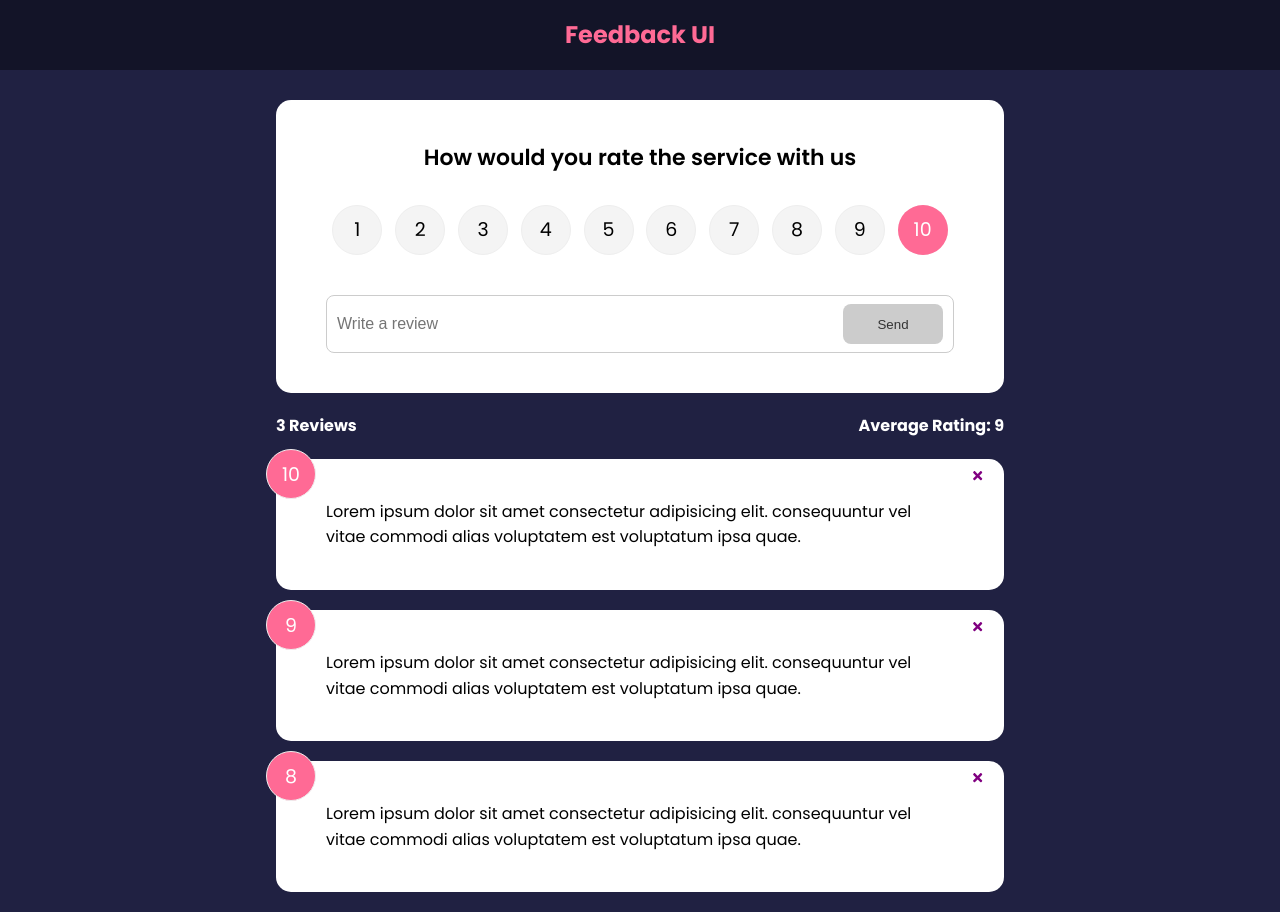
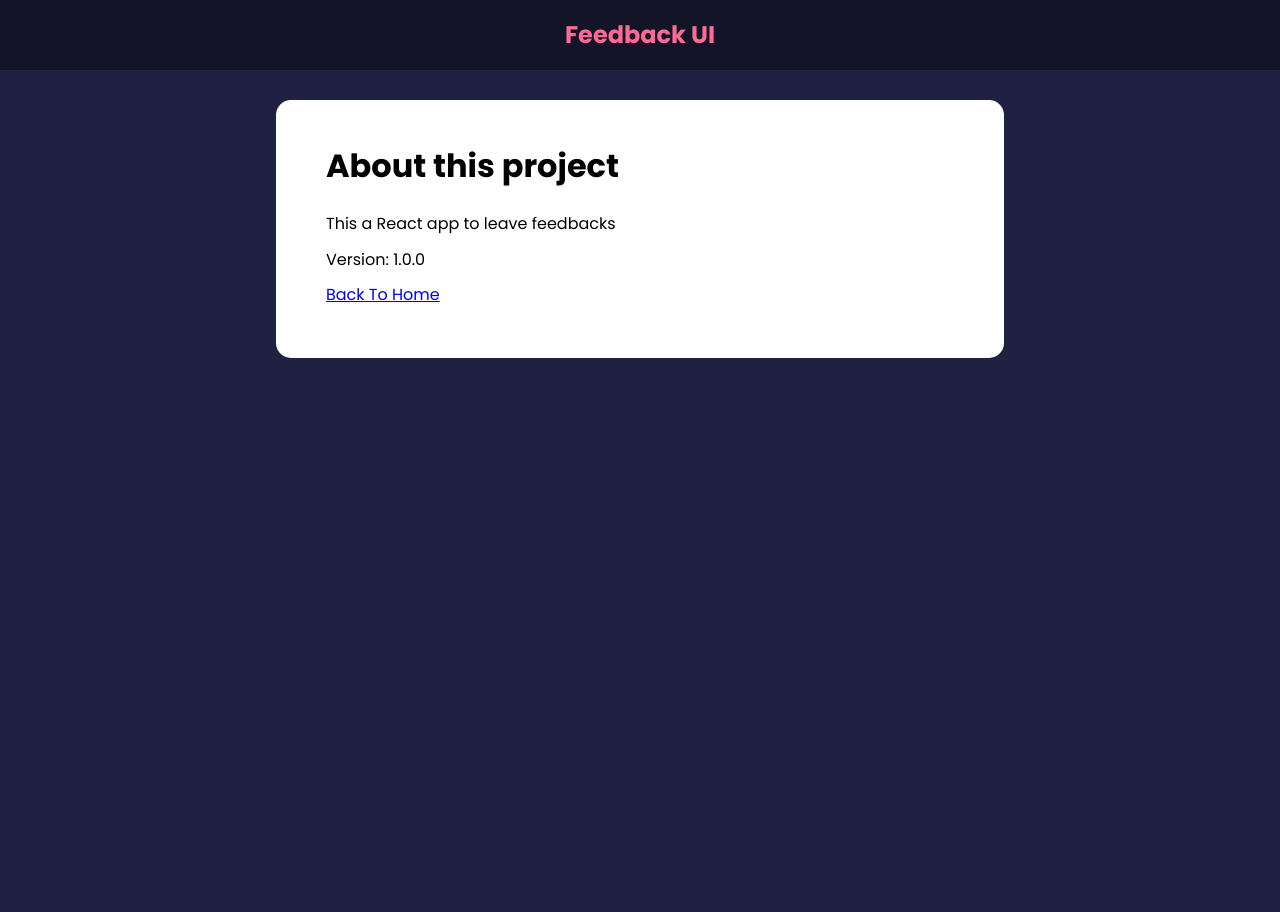
Before and after one commit to maxitest5/course_react_feedback-app, a React (Create React App) app: page /about in a window 1280 px wide. After the commit the page ends 800 px from the top, so only its background shows below. Built offline with nearby package versions, Linux system fonts and the light colour scheme.

Commit message:
Add about page +router

```diff
--- a/package.json
+++ b/package.json
@@ -10,6 +10,7 @@
     "react": "^18.2.0",
     "react-dom": "^18.2.0",
     "react-icons": "^4.6.0",
+    "react-router-dom": "^6.4.3",
     "react-scripts": "5.0.1",
     "uuid": "^9.0.0",
     "web-vitals": "^2.1.4"
--- a/src/App.js
+++ b/src/App.js
@@ -1,10 +1,12 @@
 import { v4 as uuidv4 } from 'uuid'
+import { BrowserRouter as Router, Routes, Route } from 'react-router-dom'
 import { useState } from 'react'
 import Header from './components/Header'
 import FeedbackList from './components/FeedbackList'
 import FeedbackStats from './components/FeedbackStats'
 import FeedbackData from './data/FeedbackData'
 import FeedbackForm from './components/FeedbackForm'
+import AboutPage from './pages/AboutPage'
 
 
 function App() {
@@ -23,15 +25,26 @@
   }
 
   return (
-    <>
+    <Router>
       <Header />
       <div className='container'>
-        <FeedbackForm handleAdd={addFeedback} />
-        <FeedbackStats feedback={feedback}/>
-        <FeedbackList feedback={feedback}
-        handleDelete={deleteFeedback} />
+        <Routes>
+          <Route
+              path='/'
+              element={
+                <>
+                  <FeedbackForm handleAdd={addFeedback} />
+                  <FeedbackStats feedback={feedback}/>
+                  <FeedbackList feedback={feedback}
+                  handleDelete={deleteFeedback} />
+                </>
+              }
+          ></Route>
+
+          <Route path='/about' element={<AboutPage />} />
+        </Routes>
       </div>
-    </>
+    </Router>
   )
 }
 
--- /dev/null
+++ b/src/pages/AboutPage.jsx
@@ -0,0 +1,19 @@
+import Card from '../components/shared/Card'
+
+function AboutPage() {
+  return (
+    <Card>
+      <div className='about'>
+        <h1>About this project</h1>
+        <p>This a React app to leave feedbacks</p>
+        <p>Version: 1.0.0</p>
+
+        <p>
+          <a href="/">Back To Home</a>
+        </p>
+      </div>
+    </Card>
+  )
+}
+
+export default AboutPage
```
Also changed, not shown: 1 other file (tests, documents, lock files or other folders).
